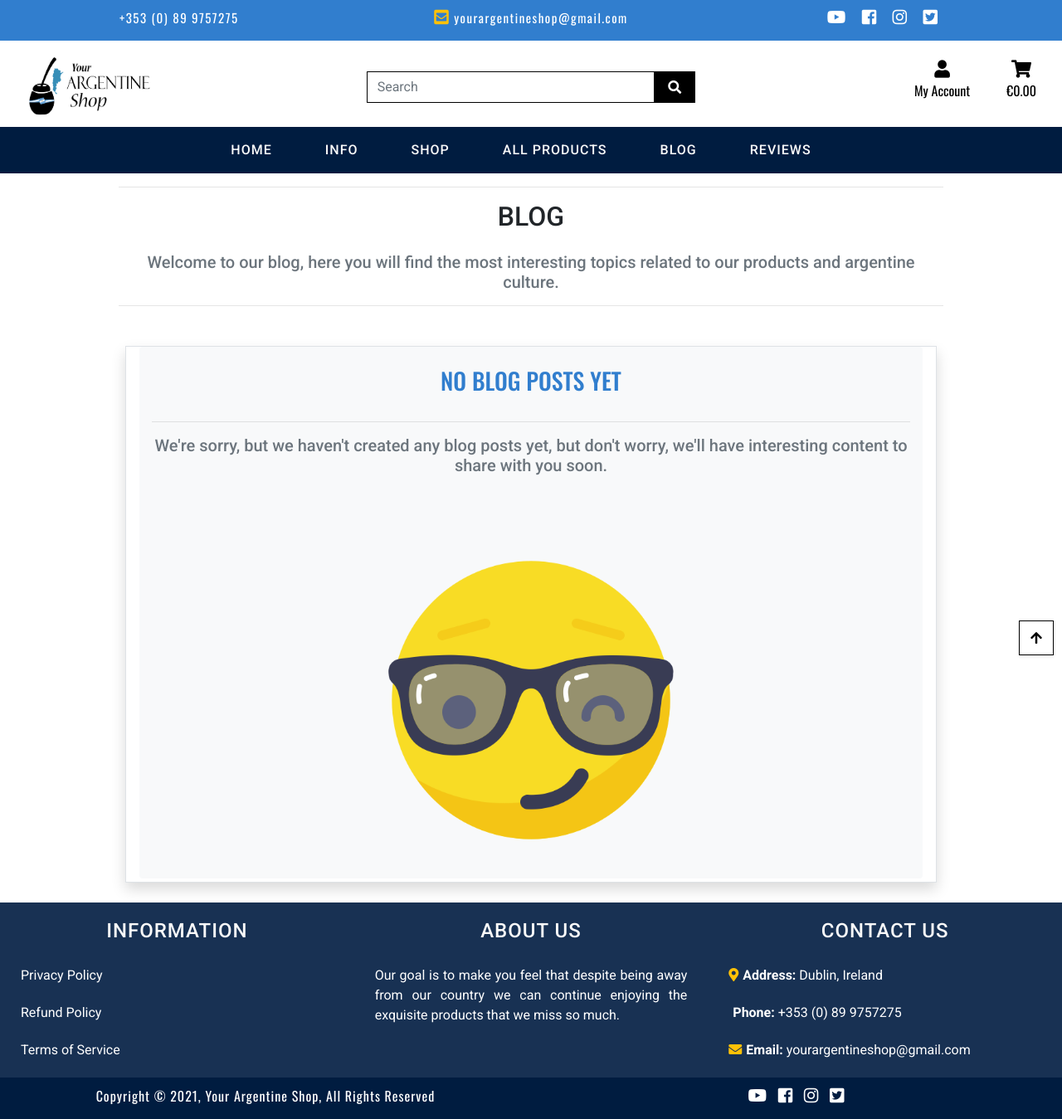
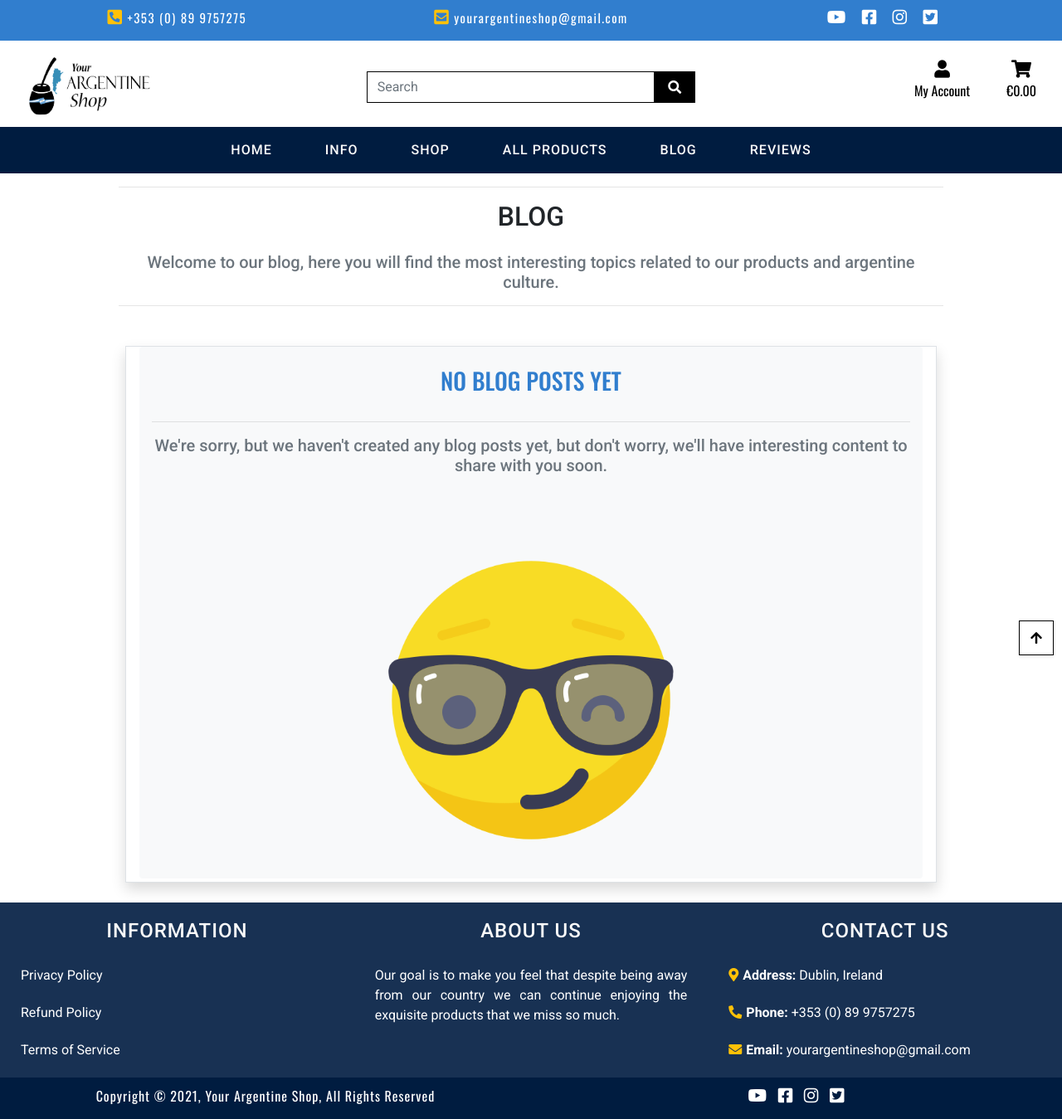
Before and after one commit to cotebarrientos/4th-milestone-project-your-argentine-shop, a Django app: page /blog/ in a window 1280 px wide. Shown: the whole page at 83% size. Run offline with Django 3.2, Linux system fonts and the light colour scheme; data that the repository does not hold is empty; some libraries are stand-ins or nearby versions.

Commit message:
Update Fontawesome CDN version

```diff
--- a/templates/base.html
+++ b/templates/base.html
@@ -19,7 +19,7 @@
         <link rel="stylesheet" href="{% static 'css/base.css' %}">
         <!-- Favicon -->
         <link rel="shortcut icon" type="image/png" href="https://your-argentine-shop.s3-eu-west-1.amazonaws.com/media/favicon.png">
-        <link rel="stylesheet" href="https://cdnjs.cloudflare.com/ajax/libs/font-awesome/5.5.0/css/all.min.css" integrity="sha512-QfDd74mlg8afgSqm3Vq2Q65e9b3xMhJB4GZ9OcHDVy1hZ6pqBJPWWnMsKDXM7NINoKqJANNGBuVRIpIJ5dogfA==" crossorigin="anonymous" referrerpolicy="no-referrer" />
+        <link rel="stylesheet" href="https://cdnjs.cloudflare.com/ajax/libs/font-awesome/5.10.1/css/all.min.css" integrity="sha512-9my9Mb2+0YO+I4PUCSwUYO7sEK21Y0STBAiFEYoWtd2VzLEZZ4QARDrZ30hdM1GlioHJ8o8cWQiy8IAb1hy/Hg==" crossorigin="anonymous" referrerpolicy="no-referrer" />
         {% endblock %}
 
     {% block extra_css %}
```
